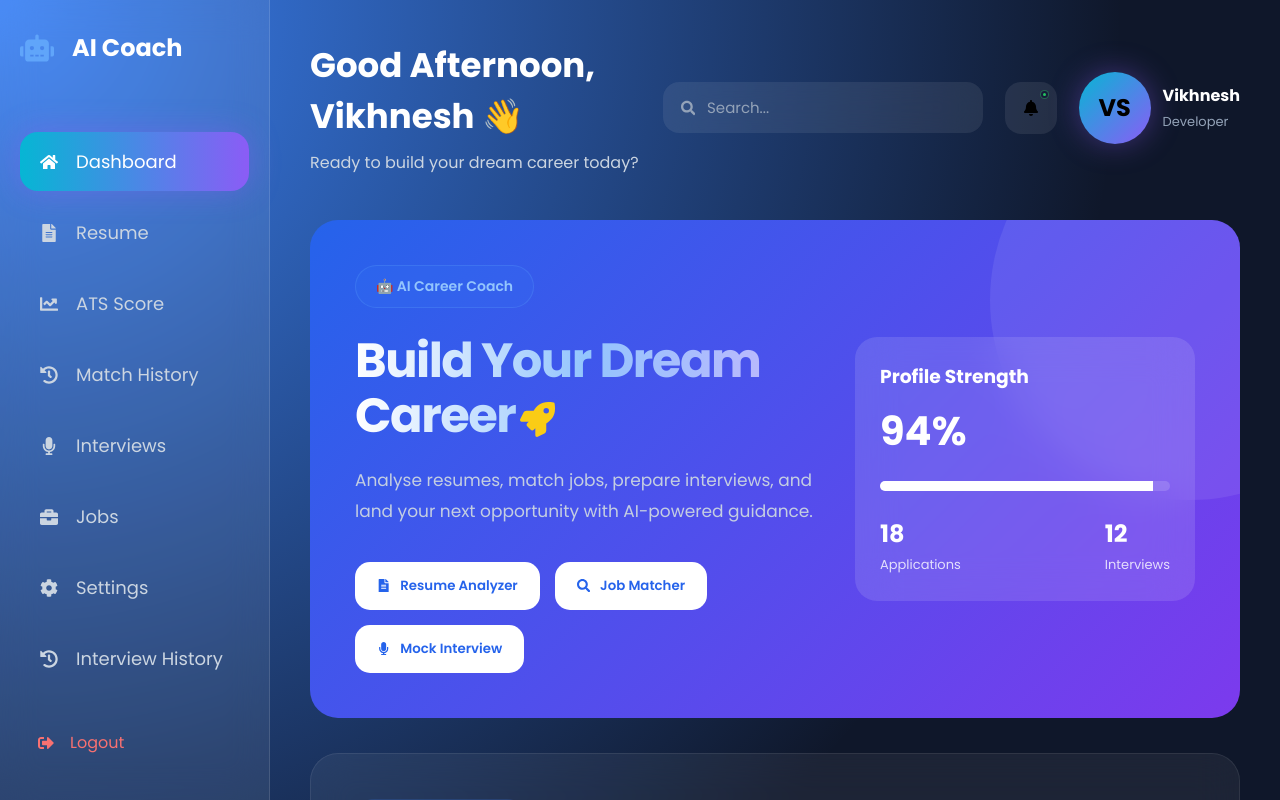
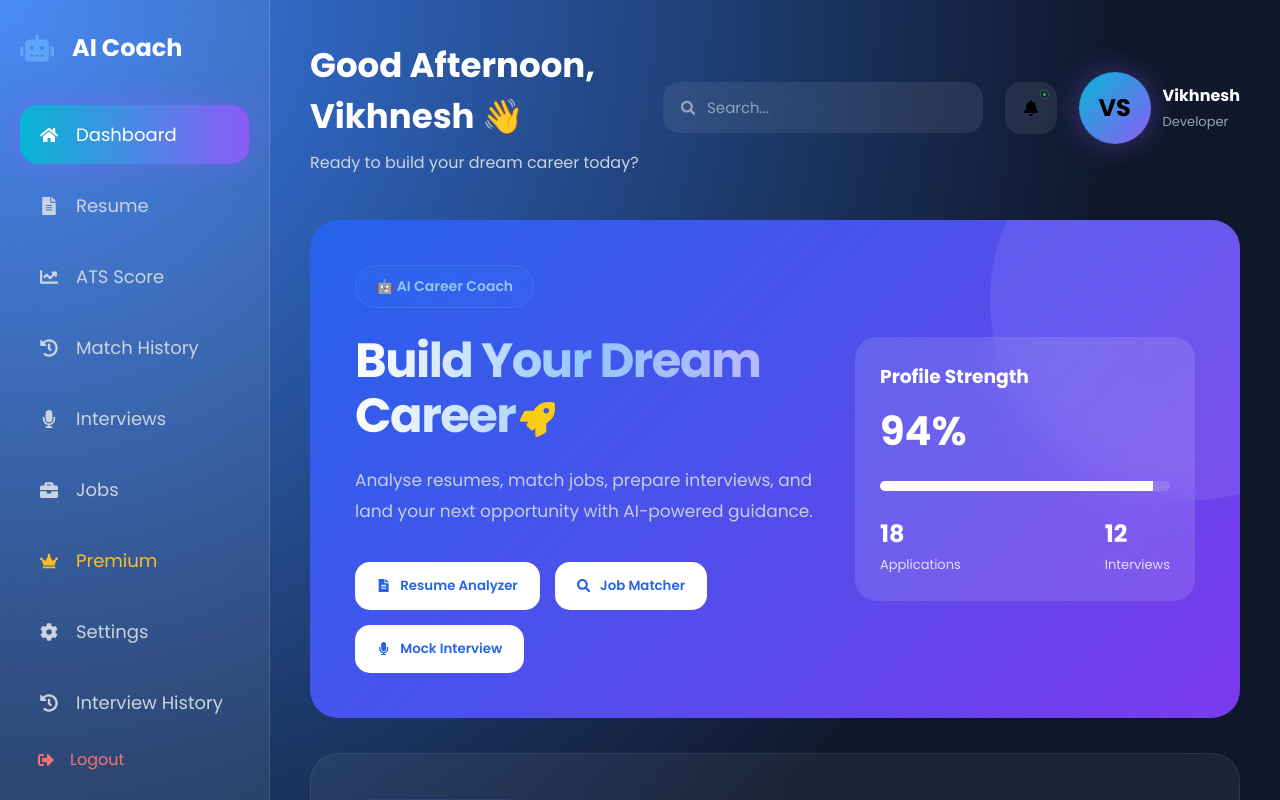
Before and after one commit to Vikhnesh-Sathyan/AI-Career-Coach, a React app in the folder frontend/: page /dashboard in a window 1280 px wide. Shown: the top 800 px of the page. Built offline with nearby package versions, Linux system fonts and the light colour scheme; the HTML template or start-up script is replaced by a standard one.

Commit message:
Add premium subscription initial frontend

```diff
--- a/frontend/src/App.jsx
+++ b/frontend/src/App.jsx
@@ -18,6 +18,7 @@ import Interviews from "./pages/Interviews";
 import InterviewHistory from "./pages/InterviewHistory";
 import Help from "./pages/Help";
 import Jobs from "./pages/Jobs";
+import Premium from "./pages/Premium";
 import JobDetails from "./pages/JobDetails";
 import Applications from "./pages/Applications";
 import AdminDashboard from "./pages/AdminDashboard";
@@ -124,7 +125,12 @@ function App() {
                 <Route
                     path="/jobs"
                     element={<Jobs />}
+
                 />
+                <Route
+    path="/premium"
+    element={<Premium />}
+/>
                 <Route
                     path="/help"
                     element={<Help />}
--- a/frontend/src/components/dashboard/Sidebar.jsx
+++ b/frontend/src/components/dashboard/Sidebar.jsx
@@ -9,10 +9,12 @@ import {
     FaCog,
     FaSignOutAlt,
     FaRobot,
-    FaHistory
+    FaHistory,
+    FaCrown
 } from "react-icons/fa";
 
 import { NavLink } from "react-router-dom";
+
 
 function Sidebar() {
 
@@ -37,9 +39,9 @@ function Sidebar() {
         },
 
         {
-             icon: <FaHistory />,
-             title: "Match History",
-             path: "/match-history"
+            icon: <FaHistory />,
+            title: "Match History",
+            path: "/match-history"
         },
 
         {
@@ -54,29 +56,56 @@ function Sidebar() {
             path: "/jobs"
         },
 
+        // ===============================
+        // PREMIUM
+        // ===============================
+
+        {
+            icon: <FaCrown />,
+            title: "Premium",
+            path: "/premium",
+            premium: true
+        },
+
         {
             icon: <FaCog />,
             title: "Settings",
             path: "/settings"
         },
+
         {
-              icon:<FaHistory />,
-              title:"Interview History",
-              path:"/interview-history"
-    }
+            icon: <FaHistory />,
+            title: "Interview History",
+            path: "/interview-history"
+        }
+
     ];
+
 
     return (
 
         <aside className="sidebar">
 
+            {/* ===============================
+                LOGO
+            =============================== */}
+
             <div className="sidebar-logo">
 
-                <FaRobot className="robot-icon" />
+                <FaRobot
+                    className="robot-icon"
+                />
 
-                <span>AI Coach</span>
+                <span>
+                    AI Coach
+                </span>
 
             </div>
+
+
+            {/* ===============================
+                MENU
+            =============================== */}
 
             <nav className="sidebar-menu">
 
@@ -89,14 +118,25 @@ function Sidebar() {
                             to={item.path}
                             className={({ isActive }) =>
                                 isActive
-                                    ? "menu-item active"
-                                    : "menu-item"
+                                    ? `menu-item active ${
+                                        item.premium
+                                            ? "premium-menu-item"
+                                            : ""
+                                      }`
+                                    : `menu-item ${
+                                        item.premium
+                                            ? "premium-menu-item"
+                                            : ""
+                                      }`
                             }
                         >
 
                             {item.icon}
 
-                            <span>{item.title}</span>
+                            <span>
+                                {item.title}
+                            </span>
+
 
                         </NavLink>
 
@@ -106,11 +146,18 @@ function Sidebar() {
 
             </nav>
 
+
+            {/* ===============================
+                LOGOUT
+            =============================== */}
+
             <div className="logout-btn">
 
                 <FaSignOutAlt />
 
-                <span>Logout</span>
+                <span>
+                    Logout
+                </span>
 
             </div>
 
@@ -120,4 +167,5 @@ function Sidebar() {
 
 }
 
+
 export default Sidebar;
--- /dev/null
+++ b/frontend/src/services/premiumService.js
@@ -0,0 +1,105 @@
+import api from "./api";
+
+
+// =====================================
+// GET PREMIUM STATUS
+// =====================================
+
+export const getPremiumStatus = async () => {
+
+    try {
+
+        const response =
+            await api.get(
+                "/premium/status"
+            );
+
+
+        return response.data;
+
+    }
+
+    catch (error) {
+
+        console.error(
+            "Get Premium Status Error:",
+            error.response?.data ||
+            error.message
+        );
+
+
+        throw error;
+
+    }
+
+};
+
+
+
+// =====================================
+// UPGRADE TO PREMIUM
+// =====================================
+
+export const upgradeToPremium = async () => {
+
+    try {
+
+        const response =
+            await api.put(
+                "/premium/upgrade"
+            );
+
+
+        return response.data;
+
+    }
+
+    catch (error) {
+
+        console.error(
+            "Upgrade Premium Error:",
+            error.response?.data ||
+            error.message
+        );
+
+
+        throw error;
+
+    }
+
+};
+
+
+
+// =====================================
+// CANCEL PREMIUM
+// =====================================
+
+export const cancelPremium = async () => {
+
+    try {
+
+        const response =
+            await api.put(
+                "/premium/cancel"
+            );
+
+
+        return response.data;
+
+    }
+
+    catch (error) {
+
+        console.error(
+            "Cancel Premium Error:",
+            error.response?.data ||
+            error.message
+        );
+
+
+        throw error;
+
+    }
+
+};
--- a/frontend/src/styles/sidebar.css
+++ b/frontend/src/styles/sidebar.css
@@ -112,3 +112,28 @@
 
     background:rgba(248,113,113,.15);
 }
+
+/* ===============================
+   PREMIUM MENU
+================================ */
+
+.premium-menu-item {
+
+    color: #fbbf24;
+
+}
+
+
+.premium-menu-item:hover {
+
+    background:
+        rgba(251, 191, 36, 0.1);
+
+}
+
+
+.premium-menu-item.active {
+
+    color: #fbbf24;
+
+}
```
Also changed, not shown: frontend/src/styles/premium.css (added).
